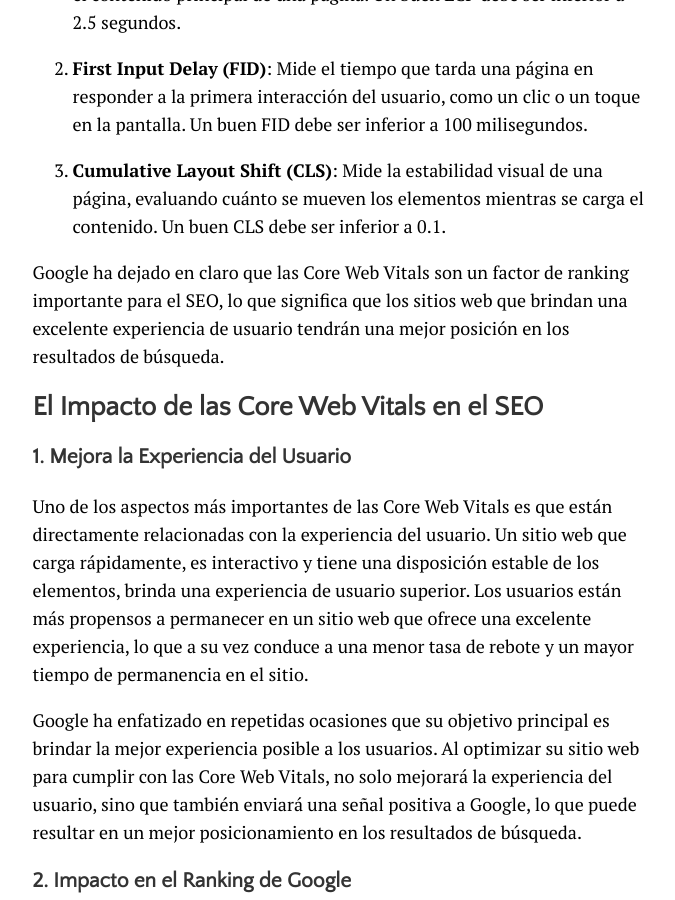
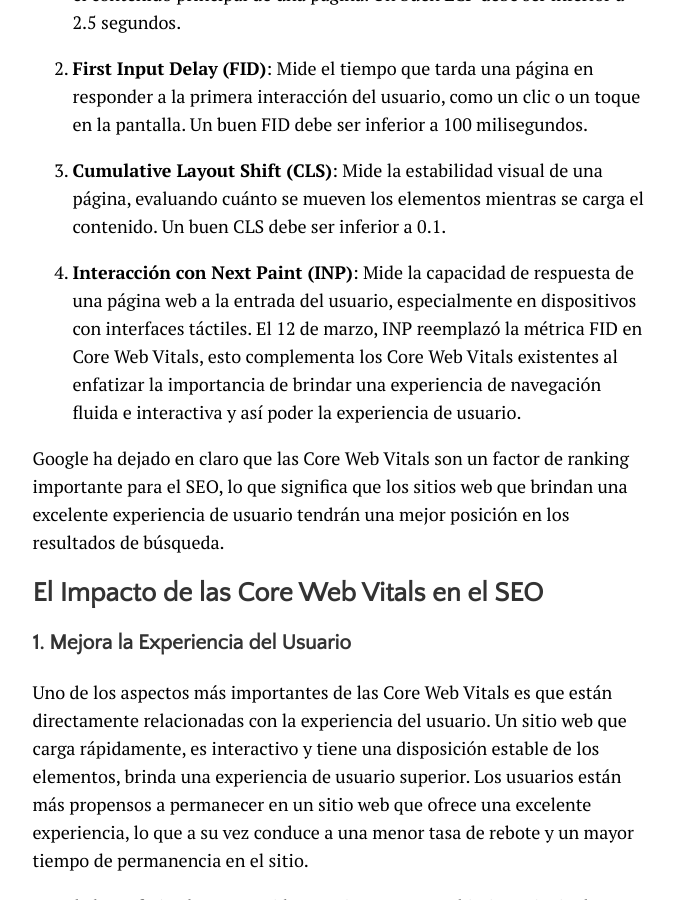
Before and after one commit to JuanEsquiviasO/blog, a Jekyll site: the page built from _posts/2024-03-27-core-web-vitals-y-seo.md, in a window 1280 px wide and 900 px high, scrolled down 1264 px. Shown: the whole window, without its empty margins (300-975 px from the left). Built offline with Jekyll 4.4.1, drawn with Linux system fonts in a browser that asks for light colours; comment, search, counter and statistics services are not loaded.

Commit message:
Update 2024-03-27-core-web-vitals-y-seo.md

```diff
--- a/_posts/2024-03-27-core-web-vitals-y-seo.md
+++ b/_posts/2024-03-27-core-web-vitals-y-seo.md
@@ -21,6 +21,8 @@ Las Core Web Vitals son un conjunto de métricas definidas por Google que miden
 2. **First Input Delay (FID)**: Mide el tiempo que tarda una página en responder a la primera interacción del usuario, como un clic o un toque en la pantalla. Un buen FID debe ser inferior a 100 milisegundos.
 
 3. **Cumulative Layout Shift (CLS)**: Mide la estabilidad visual de una página, evaluando cuánto se mueven los elementos mientras se carga el contenido. Un buen CLS debe ser inferior a 0.1.
+
+4. **Interacción con Next Paint (INP)**: Mide la capacidad de respuesta de una página web a la entrada del usuario, especialmente en dispositivos con interfaces táctiles. El 12 de marzo, INP reemplazó la métrica FID en Core Web Vitals, esto complementa los Core Web Vitals existentes al enfatizar la importancia de brindar una experiencia de navegación fluida e interactiva y así poder la experiencia de usuario.
 
 Google ha dejado en claro que las Core Web Vitals son un factor de ranking importante para el SEO, lo que significa que los sitios web que brindan una excelente experiencia de usuario tendrán una mejor posición en los resultados de búsqueda.
 
```
